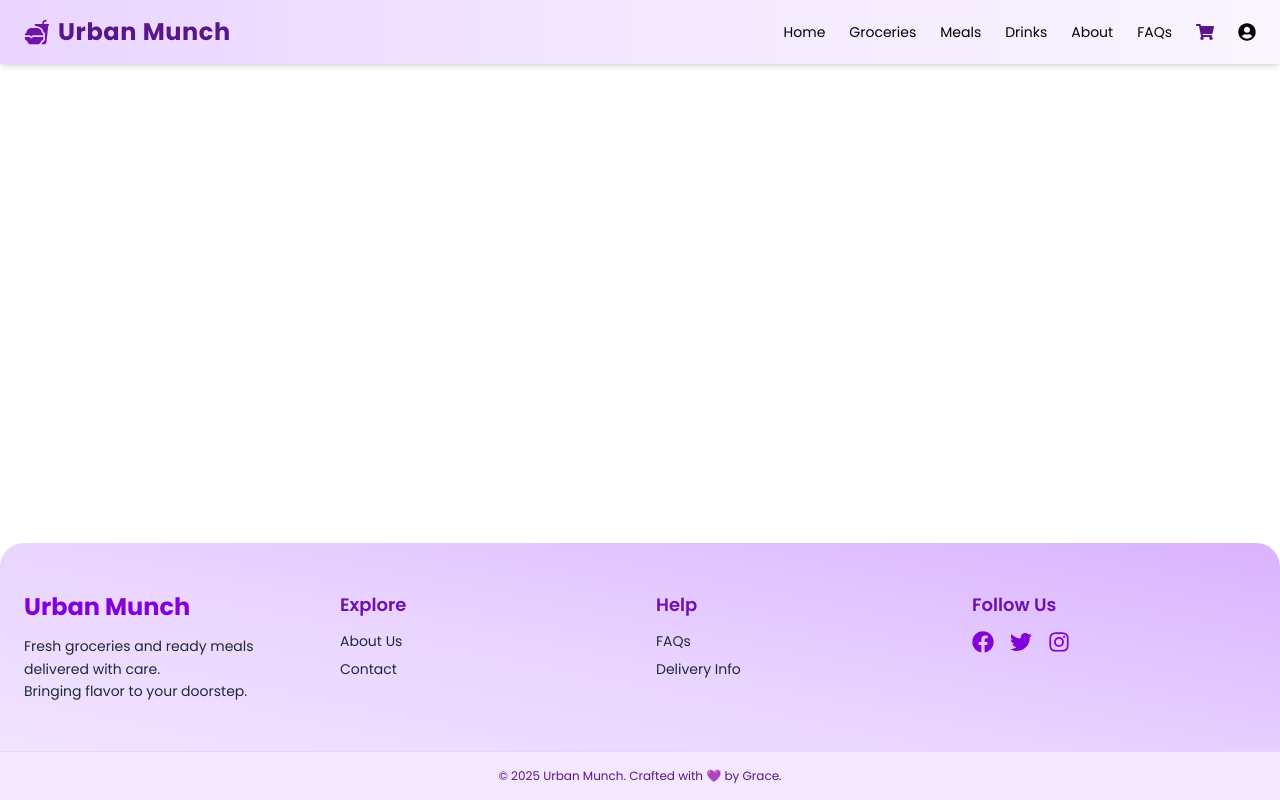
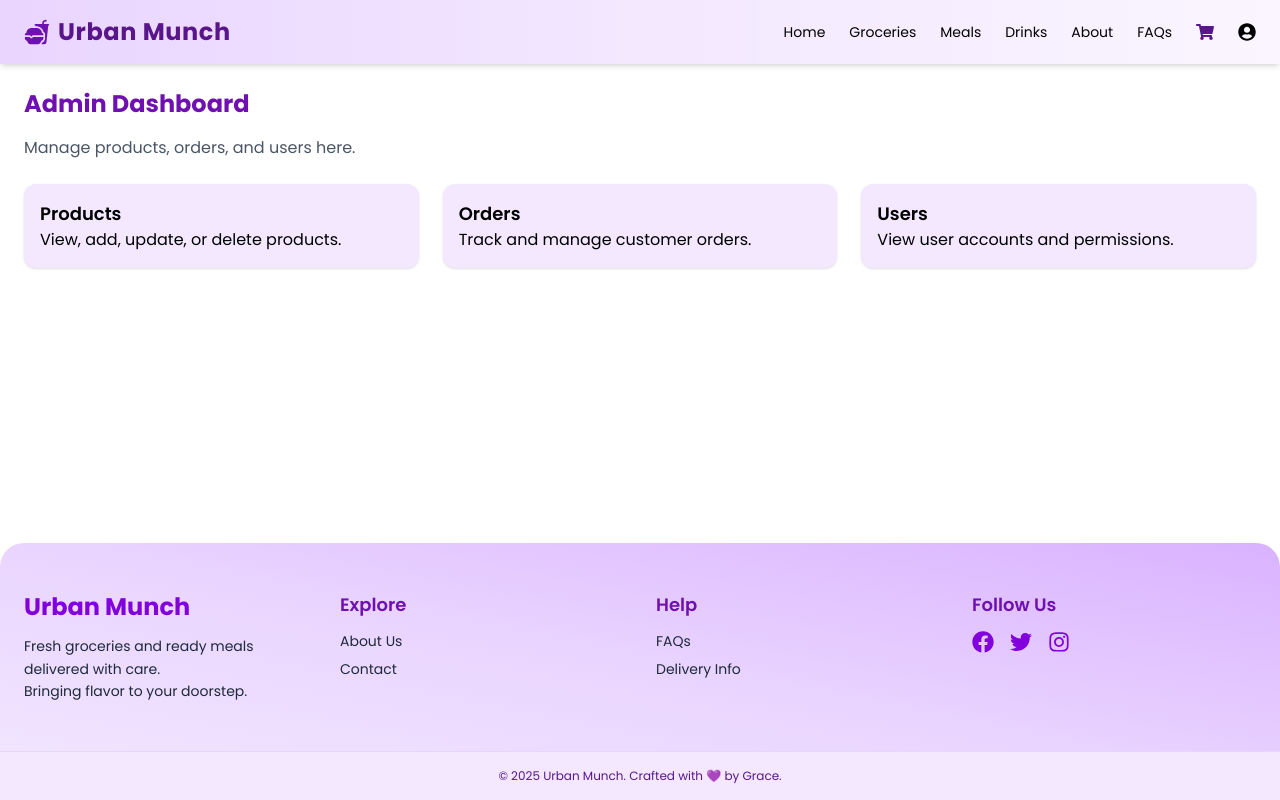
Before and after one commit to gracemugeche/gomycode-urban-munch-store, a React (Vite) app in the folder client/: page /adminDashboard in a window 1280 px wide. Built offline with nearby package versions, Linux system fonts and the light colour scheme.

Commit message:
update the approutes

```diff
--- a/client/src/routes/AppRoutes.tsx
+++ b/client/src/routes/AppRoutes.tsx
@@ -7,6 +7,7 @@ import Meal from "../pages/Meals";
 import Groceries from "../pages/Groceries";
 import Drink from "../pages/Drinks";
 import Signup from "../pages/SignUp";
+import AdminDashboard from "../pages/AdminDashboard";
 
 const AppRoutes = () => {
   return (
@@ -19,6 +20,7 @@ const AppRoutes = () => {
       <Route path="/meals" element={<Meal />} />
       <Route path="/groceries" element={<Groceries/>} />
       <Route path="/drinks" element={<Drink/>} />
+      <Route path="/adminDashboard" element={<AdminDashboard/>} />
     </Routes>
   );
 };
```
